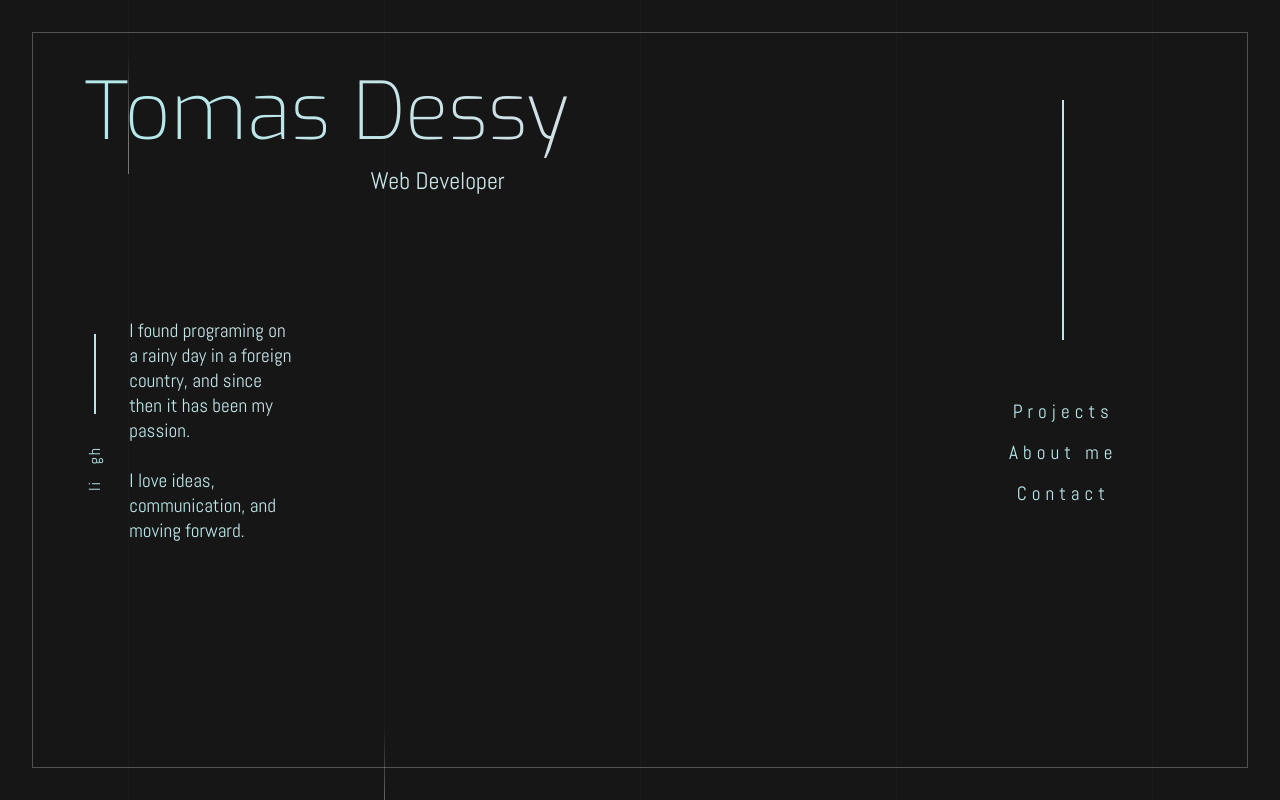
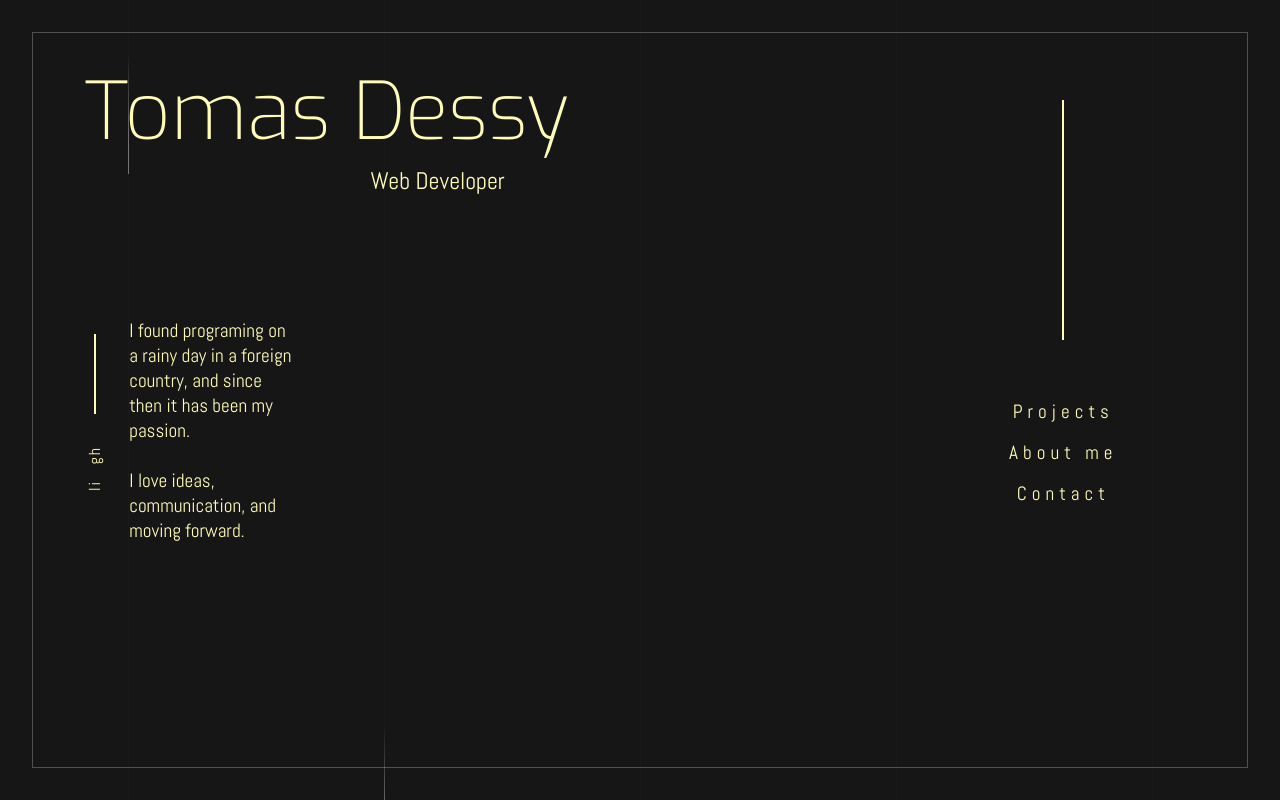
Before and after one commit to tomcoso/portfolio-app, a React (Create React App) app: page / in a window 1280 px wide. Built offline with nearby package versions, Linux system fonts and the light colour scheme.

Commit message:
test gh deploy

```diff
--- a/package.json
+++ b/package.json
@@ -2,11 +2,13 @@
   "name": "portfolio-app",
   "version": "0.1.0",
   "private": true,
+  "homepage": "https://tomcoso.github.io/portfolio-app/",
   "dependencies": {
     "@testing-library/jest-dom": "^5.16.5",
     "@testing-library/react": "^13.4.0",
     "@testing-library/user-event": "^13.5.0",
     "firebase": "^9.14.0",
+    "gh-pages": "^4.0.0",
     "react": "^18.2.0",
     "react-dom": "^18.2.0",
     "react-icons": "^4.6.0",
@@ -18,7 +20,9 @@
     "start": "react-scripts start",
     "build": "react-scripts build",
     "test": "react-scripts test",
-    "eject": "react-scripts eject"
+    "eject": "react-scripts eject",
+    "predeploy": "npm run build",
+    "deploy": "gh-pages -d build"
   },
   "eslintConfig": {
     "extends": [
--- a/src/style/root.scss
+++ b/src/style/root.scss
@@ -8,13 +8,11 @@
   --bg-color: #161616;
   --bg-gradient: linear-gradient(
     60deg,
-    #90f1ef,
-    30%,
-    #ffd6e0,
-    #ffef9f,
-    #c1fba4
+    rgba(255, 252, 183, 1) 26%,
+    rgba(213, 240, 228, 1) 60%,
+    rgba(255, 204, 190, 1) 96%
   );
-  --bg-animation: gradient-move 25s infinite alternate linear;
+  --bg-animation: gradient-move 40s infinite alternate linear;
 
   font-family: "Abel", sans-serif;
   font-size: 16px;
```
Also changed, not shown: 2 other files (tests, documents, lock files or other folders).
